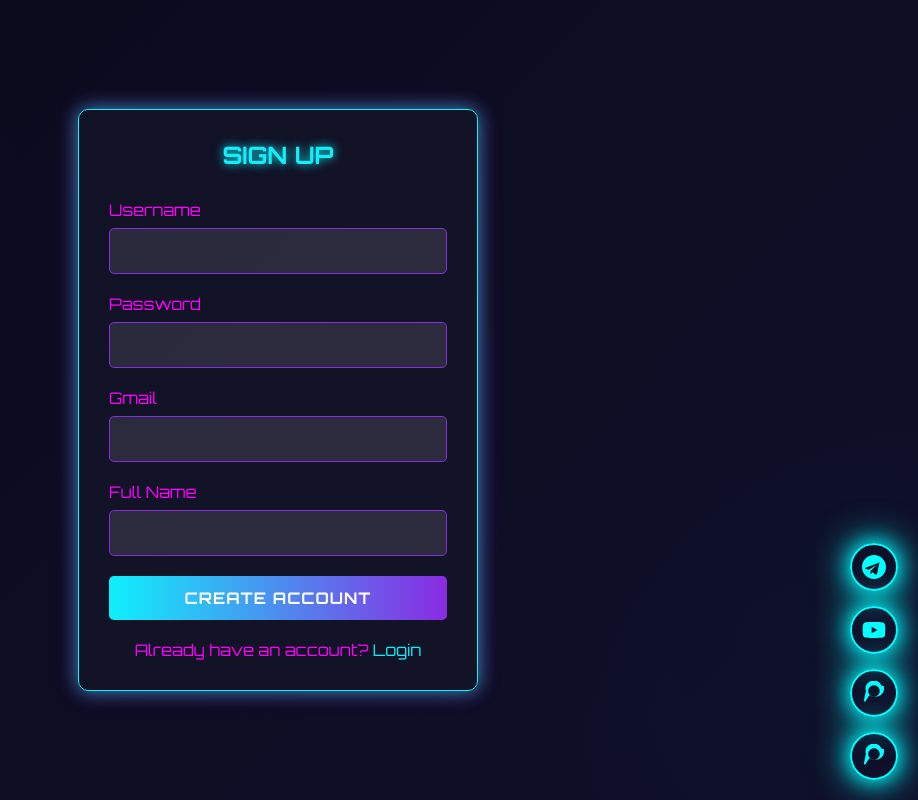
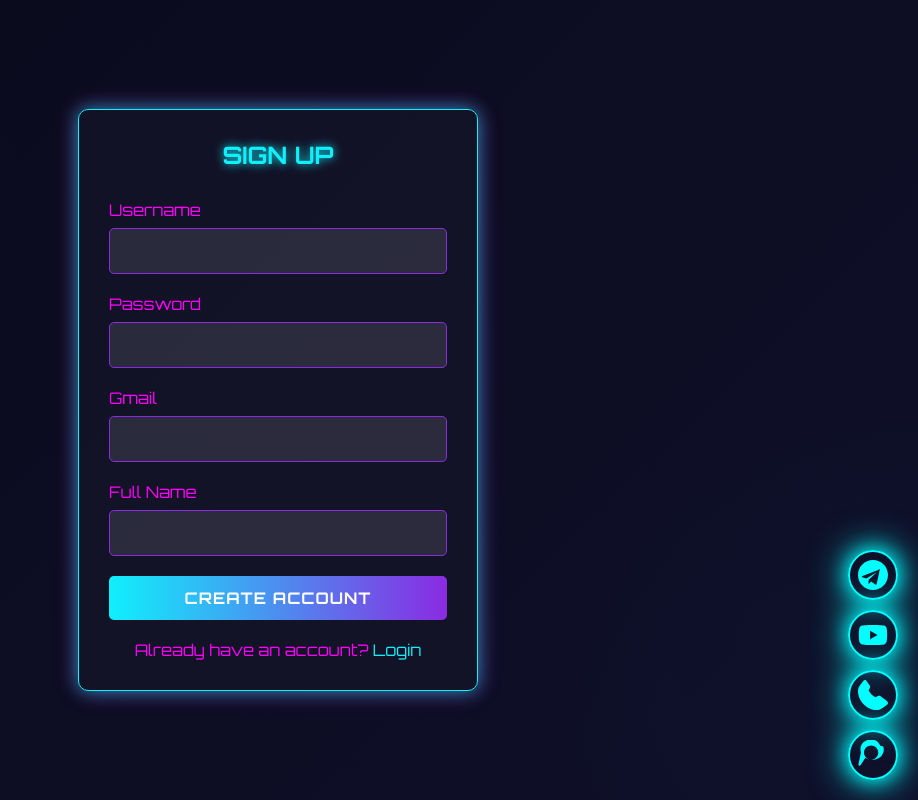
Before and after one commit to BLACKWORLD-OFFICIAL/BLACK-WORLD-OFFICIAL, a plain HTML site: page index.html in a window 1280 px wide. Shown: the whole page, without its empty margins (362-1280 px from the left). Drawn offline with Linux system fonts and the light colour scheme.

Commit message:
index.html

```diff
--- a/index.html
+++ b/index.html
@@ -880,7 +880,7 @@
         // Initialize the app when DOM is loaded
         document.addEventListener('DOMContentLoaded', init);
     </script>
-    <!-- Start of Neon Social Icons -->
+<!-- Start of Neon Social Icons -->
 <style>
   .social-icons-neon {
     position: fixed;
@@ -888,13 +888,13 @@
     right: 20px;
     display: flex;
     flex-direction: column;
-    gap: 15px;
+    gap: 10px;
     z-index: 9999;
   }
   .social-icons-neon a {
     text-decoration: none;
     background: transparent;
-    padding: 10px;
+    padding: 8px;
     border: 2px solid #0ff;
     border-radius: 50%;
     box-shadow: 0 0 8px #0ff, 0 0 16px #0ff, 0 0 24px #0ff;
@@ -909,8 +909,8 @@
     box-shadow: 0 0 15px #0ff, 0 0 30px #0ff, 0 0 45px #0ff;
   }
   .social-icons-neon svg {
-    width: 24px;
-    height: 24px;
+    width: 30px;
+    height: 30px;
     fill: #0ff;
   }
   @keyframes pulse {
@@ -933,13 +933,13 @@
 
   <!-- WhatsApp Channel -->
   <a href="https://whatsapp.com/channel/0029Vb2TegQ8aKvLcZs92Y3r" target="_blank" title="WhatsApp Channel">
-    <svg xmlns="http://www.w3.org/2000/svg" viewBox="0 0 448 512"><path d="M380.9 97.1C339-7.6 233.6-29.3 141 9.2c-80.6 34.1-117 122.8-90.6 202.5L7.7 413.7c-3.5 10.2 2.2 21.3 12.4 24.8 2.1.7 4.3 1 6.4 1 7.9 0 15.5-4.2 19.6-11.5l78.8-125.6c64.8 41.1 148.5 47.1 215.5 13.6 80.6-38.6 117-127.3 90.6-207zM224 336c-67.2 0-122-54.8-122-122S156.8 92 224 92s122 54.8 122 122-54.8 122-122 122z"/></svg>
+    <svg xmlns="http://www.w3.org/2000/svg" viewBox="0 0 512 512"><path d="M511.7 387.3c-1.7-13.6-10-26.2-22.4-35l-104-73.7c-13.2-9.4-31.3-11-45.7-3.9l-40.6 20.4c-50.2-26.6-91.3-67.7-117.9-117.9l20.4-40.6c7.1-14.3 5.5-32.5-3.9-45.7l-73.7-104C150.9 10.3 138.3 2 124.7.3 111.1-1.4 97.8 4.2 89.2 15.7L34.7 91.3C12.8 120.2 0 154.7 0 191.1 0 358.5 153.5 512 320.9 512c36.4 0 70.9-12.8 99.8-34.7l75.6-54.5c11.5-8.6 17.1-21.9 15.4-35.5z"/></svg>
   </a>
 
-<!-- WhatsApp Personal Number -->
-<a href="https://wa.me/923407699974" target="_blank" title="WhatsApp Chat">
-  <svg xmlns="http://www.w3.org/2000/svg" viewBox="0 0 448 512"><path d="M380.9 97.1C339-7.6 233.6-29.3 141 9.2c-80.6 34.1-117 122.8-90.6 202.5L7.7 413.7c-3.5 10.2 2.2 21.3 12.4 24.8 2.1.7 4.3 1 6.4 1 7.9 0 15.5-4.2 19.6-11.5l78.8-125.6c64.8 41.1 148.5 47.1 215.5 13.6 80.6-38.6 117-127.3 90.6-207zM224 336c-67.2 0-122-54.8-122-122S156.8 92 224 92s122 54.8 122 122-54.8 122-122 122z"/></svg>
-</a>
+  <!-- WhatsApp Personal Number -->
+  <a href="https://wa.me/923058190234" target="_blank" title="WhatsApp Chat">
+    <svg xmlns="http://www.w3.org/2000/svg" viewBox="0 0 512 512"><path d="M380.9 97.1C339-7.6 233.6-29.3 141 9.2c-80.6 34.1-117 122.8-90.6 202.5L7.7 413.7c-3.5 10.2 2.2 21.3 12.4 24.8 2.1.7 4.3 1 6.4 1 7.9 0 15.5-4.2 19.6-11.5l78.8-125.6c64.8 41.1 148.5 47.1 215.5 13.6 80.6-38.6 117-127.3 90.6-207zM224 336c-67.2 0-122-54.8-122-122S156.8 92 224 92s122 54.8 122 122-54.8 122-122 122z"/></svg>
+  </a>
 </div>
 <!-- End of Neon Social Icons -->
 </body>
```
